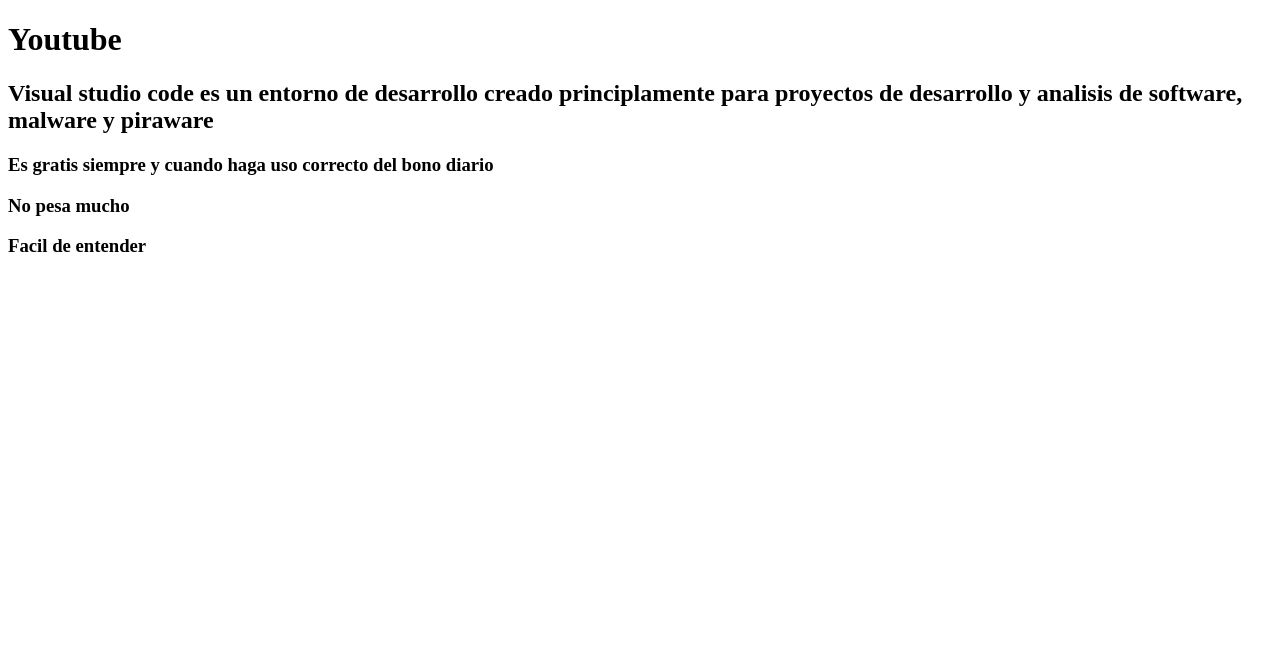
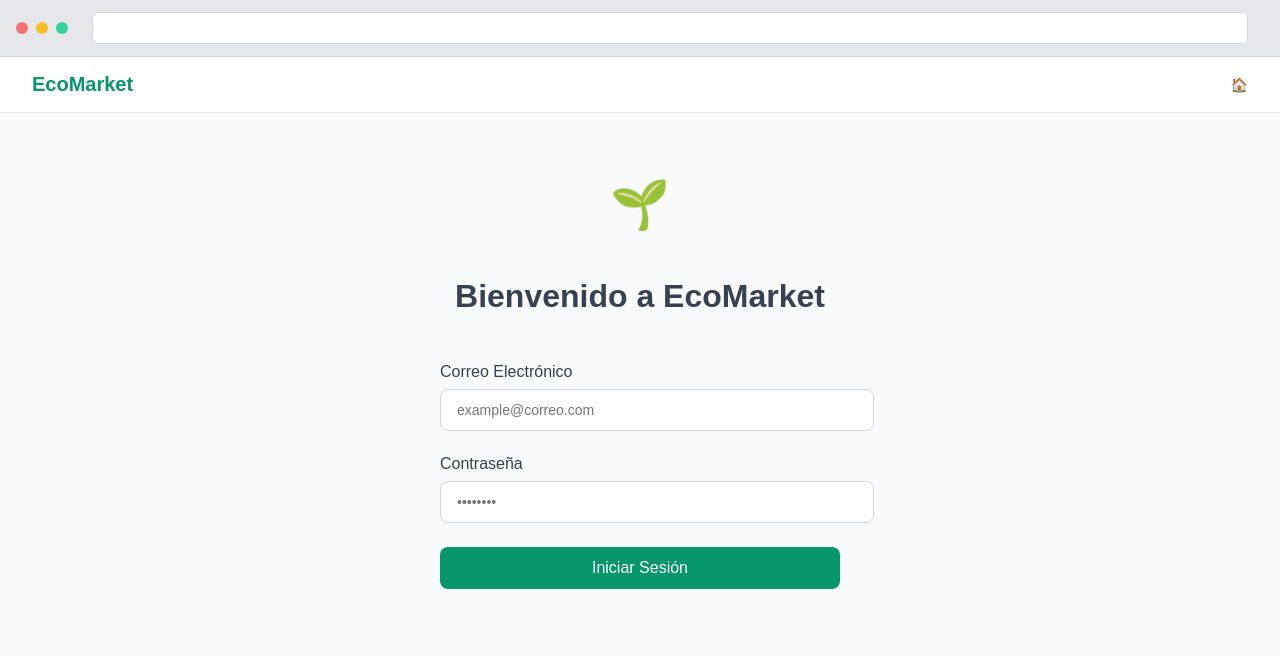
Before and after one commit to jesu337/EcoMarket, a plain HTML site: page index.html in a window 1280 px wide. Drawn offline with Linux system fonts and the light colour scheme.

Commit message:
index.html actulizacion 1

```diff
--- a/index.html
+++ b/index.html
@@ -1,18 +1,70 @@
 <!DOCTYPE html>
-<html lang="es">
+<html lang="en">
 <head>
     <meta charset="UTF-8">
-    <meta name="Mi primera pagina" content="width=device-width, initial-scale=1.0">
-    <title>Mi pagina</title>
+    <meta name="viewport" content="width=device-width, initial-scale=1.0">
+    <title>RF7</title>
+    <link rel="stylesheet" href="css/RF7.css">
 </head>
 <body>
-    <h1>Youtube</h1>
-    <h2>Visual studio code es un entorno de <strong>desarrollo</strong> creado principlamente para proyectos de
-        desarrollo y analisis de software, malware y piraware
+    <!-- CONTENEDOR PRINCIPAL DE TODA LA PÁGINA -->
+<div class="pagina">
 
-    <h3>Es gratis siempre y cuando haga uso correcto del bono diario</h3>
+  <!-- SECCIÓN SUPERIOR: SIMULACIÓN DE UNA BARRA DE NAVEGADOR -->
+  <div class="barra-navegador">
 
-    <h3>No pesa mucho</h3>
-    <h3>Facil de entender</h3>
+    <!-- Tres puntos que simulan los botones del navegador (cerrar, minimizar, maximizar) -->
+    <div class="grupo-puntos">
+      <div class="punto rojo"></div>
+      <div class="punto amarillo"></div>
+      <div class="punto verde"></div>
+    </div>
+
+    <!-- Barra vacía que simula el cuadro de búsqueda del navegador -->
+    <div class="barra-busqueda-falsa"></div>
+  </div>
+
+  <!-- BARRA SUPERIOR REAL DEL SITIO -->
+  <div class="barra-superior">
+    <!-- Logotipo o nombre del sistema -->
+    <div class="logo">EcoMarket</div>
+
+    <!-- Icono de casa derecha -->
+    <div class="icono-casa">🏠</div>
+  </div>
+
+  <!-- CONTENIDO CENTRAL DE LA PÁGINA -->
+  <div class="contenido-principal">
+
+    <!-- Icono de planta estilo emoji -->
+    <div class="icono-planta">🌱</div>
+
+    <!-- Título principal de la página -->
+    <h1 class="titulo">Bienvenido a EcoMarket</h1>
+
+    <!-- CONTENEDOR DEL FORMULARIO DE LOGIN -->
+    <div class="contenedor-formulario">
+
+      <!-- CAMPO: Correo -->
+      <div class="campo">
+        <!-- Etiqueta del campo -->
+        <label>Correo Electrónico</label>
+        <!-- Entrada para escribir el correo -->
+        <input type="email" placeholder="example@correo.com">
+      </div>
+
+      <!-- CAMPO: Contraseña -->
+      <div class="campo">
+        <label>Contraseña</label>
+        <input type="password" placeholder="••••••••">
+      </div>
+
+      <!-- BOTÓN PARA ENVÍO DEL FORMULARIO -->
+      <button class="boton-iniciar">Iniciar Sesión</button>
+
+    </div>
+  </div>
+</div>
+
 </body>
 </html>
```
Also changed, not shown: html/RF7.html (deleted, +0 -70 lines).
